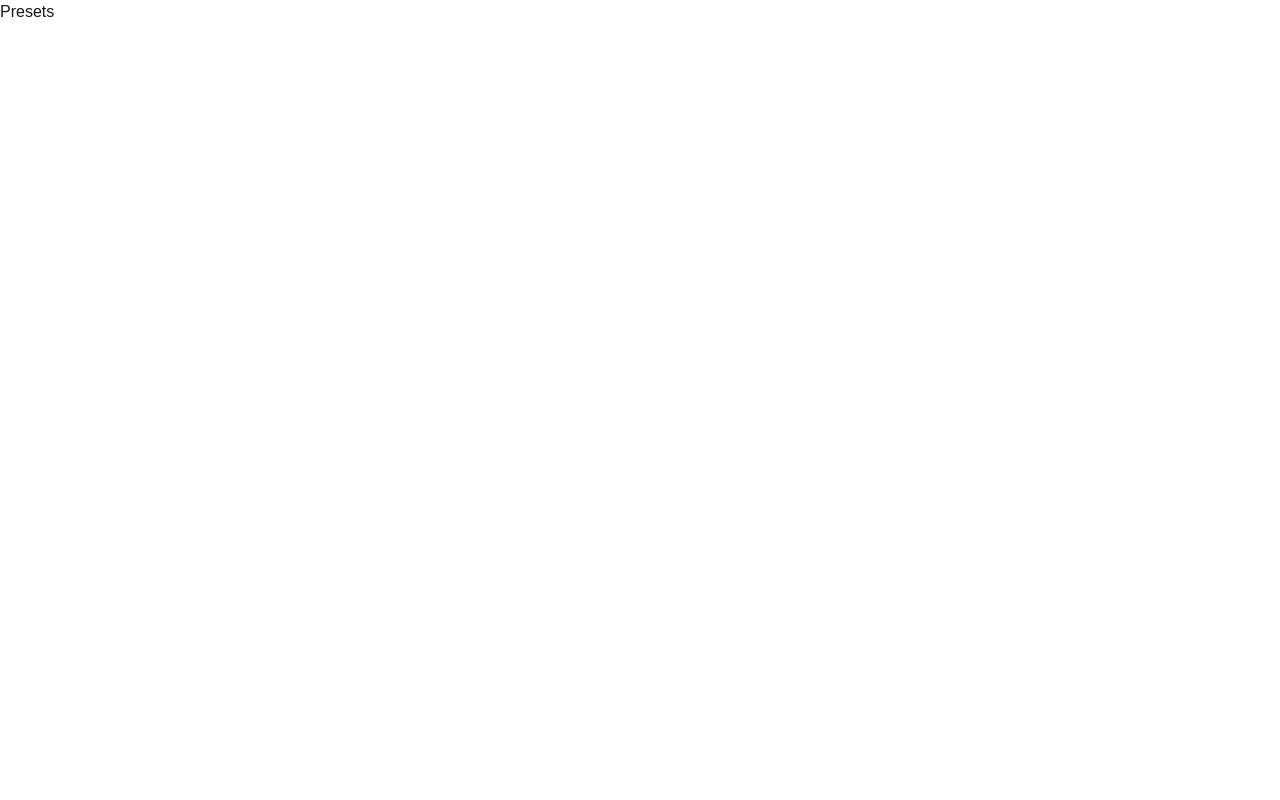
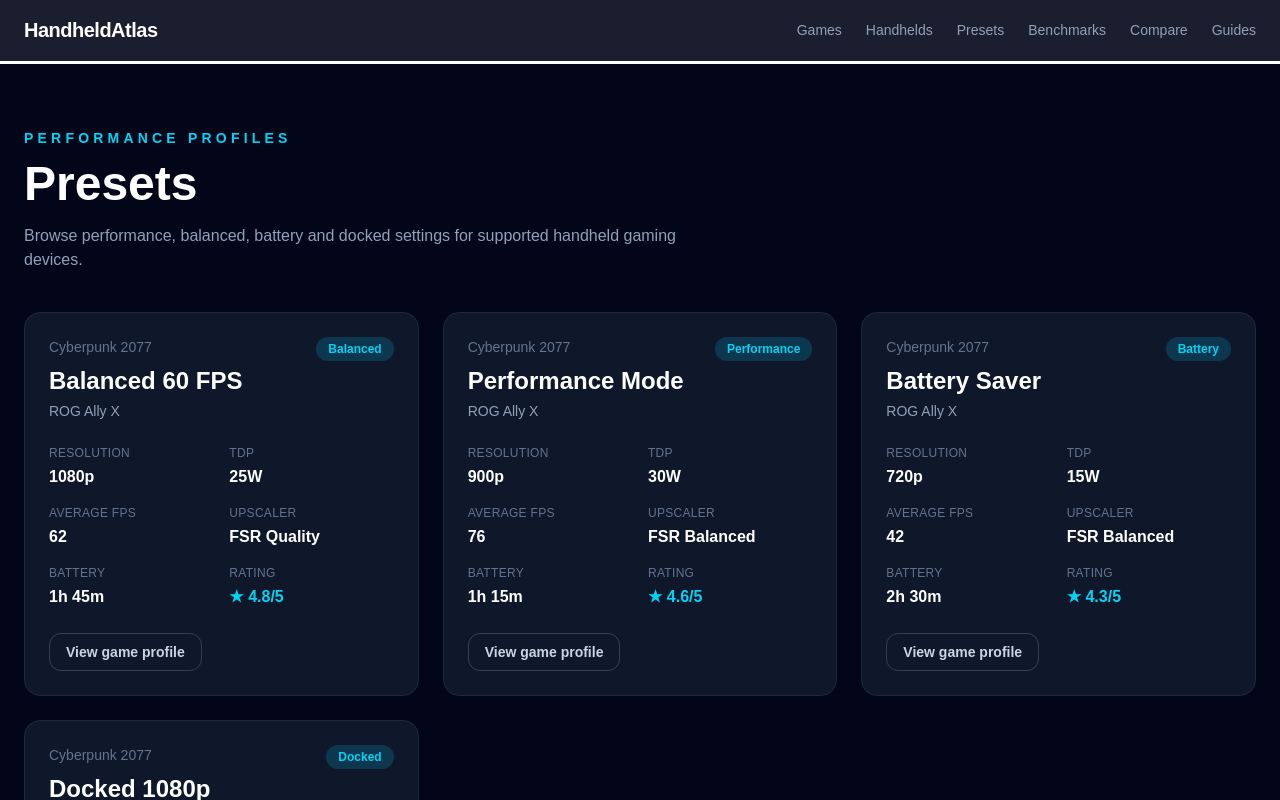
Before and after one commit to nat0r9/handheld-atlas, a Next.js app: page /presets in a window 1280 px wide. Shown: the top 800 px of the page. Built offline with nearby package versions, Linux system fonts and the light colour scheme.

Commit message:
Add global navigation and presets page

```diff
--- a/app/layout.tsx
+++ b/app/layout.tsx
@@ -1,20 +1,14 @@
 import type { Metadata } from "next";
-import { Geist, Geist_Mono } from "next/font/google";
+import Header from "../components/Header";
 import "./globals.css";
 
-const geistSans = Geist({
-  variable: "--font-geist-sans",
-  subsets: ["latin"],
-});
-
-const geistMono = Geist_Mono({
-  variable: "--font-geist-mono",
-  subsets: ["latin"],
-});
-
 export const metadata: Metadata = {
-  title: "Create Next App",
-  description: "Generated by create next app",
+  title: {
+    default: "HandheldAtlas",
+    template: "%s | HandheldAtlas",
+  },
+  description:
+    "Find the best settings, benchmarks, TDP profiles and battery presets for handheld gaming devices.",
 };
 
 export default function RootLayout({
@@ -23,11 +17,12 @@
   children: React.ReactNode;
 }>) {
   return (
-    <html
-      lang="en"
-      className={`${geistSans.variable} ${geistMono.variable} h-full antialiased`}
-    >
-      <body className="min-h-full flex flex-col">{children}</body>
+    <html lang="en">
+      <body className="bg-slate-950 text-white antialiased">
+        <Header />
+
+        <div className="pt-16">{children}</div>
+      </body>
     </html>
   );
 }
--- a/app/page.tsx
+++ b/app/page.tsx
@@ -1,11 +1,7 @@
-import Header from "../components/Header";
-
 export default function Home() {
   return (
-    <main className="min-h-screen bg-slate-950 text-white">
-      <Header />
-
-      <section className="mx-auto flex min-h-screen max-w-7xl flex-col justify-center px-6 pt-24">
+    <main className="min-h-[calc(100vh-4rem)] bg-slate-950 text-white">
+      <section className="mx-auto flex min-h-[calc(100vh-4rem)] max-w-7xl flex-col justify-center px-6 py-20">
         <p className="mb-4 text-sm font-semibold uppercase tracking-[0.35em] text-cyan-400">
           Handheld Gaming Database
         </p>
@@ -21,7 +17,9 @@
 
         <div className="max-w-2xl rounded-2xl border border-slate-800 bg-slate-900/80 p-3 shadow-2xl">
           <input
-            className="w-full rounded-xl bg-slate-950 px-5 py-4 text-white outline-none placeholder:text-slate-500"
+            type="search"
+            aria-label="Search HandheldAtlas"
+            className="w-full rounded-xl bg-slate-950 px-5 py-4 text-white outline-none placeholder:text-slate-500 focus:ring-2 focus:ring-cyan-500"
             placeholder="Search Cyberpunk 2077, ROG Ally X, Steam Deck..."
           />
         </div>
--- a/app/presets/page.tsx
+++ b/app/presets/page.tsx
@@ -1,7 +1,123 @@
+import Link from "next/link";
+import { games } from "../../data/games";
+import { handhelds } from "../../data/handhelds";
+import { presets } from "../../data/presets";
+
 export default function PresetsPage() {
   return (
-    <main>
-      <h1>Presets</h1>
+    <main className="min-h-screen bg-slate-950 text-white">
+      <div className="mx-auto max-w-7xl px-6 py-16">
+        <p className="text-sm font-semibold uppercase tracking-[0.3em] text-cyan-400">
+          Performance Profiles
+        </p>
+
+        <h1 className="mt-3 text-5xl font-black">Presets</h1>
+
+        <p className="mt-4 max-w-2xl text-slate-400">
+          Browse performance, balanced, battery and docked settings for
+          supported handheld gaming devices.
+        </p>
+
+        <div className="mt-10 grid gap-6 md:grid-cols-2 xl:grid-cols-3">
+          {presets.map((preset) => {
+            const game = games.find(
+              (item) => item.slug === preset.gameSlug,
+            );
+
+            const handheld = handhelds.find(
+              (item) => item.slug === preset.handheldSlug,
+            );
+
+            return (
+              <article
+                key={preset.id}
+                className="rounded-2xl border border-slate-800 bg-slate-900 p-6 transition hover:border-cyan-500"
+              >
+                <div className="flex items-start justify-between gap-4">
+                  <div>
+                    <p className="text-sm text-slate-500">
+                      {game?.name ?? preset.gameSlug}
+                    </p>
+
+                    <h2 className="mt-2 text-2xl font-bold">
+                      {preset.name}
+                    </h2>
+
+                    <p className="mt-1 text-sm text-slate-400">
+                      {handheld?.name ?? preset.handheldSlug}
+                    </p>
+                  </div>
+
+                  <span className="rounded-full bg-cyan-500/20 px-3 py-1 text-xs font-bold text-cyan-400">
+                    {preset.type}
+                  </span>
+                </div>
+
+                <div className="mt-6 grid grid-cols-2 gap-4">
+                  <div>
+                    <p className="text-xs uppercase tracking-wide text-slate-500">
+                      Resolution
+                    </p>
+                    <p className="mt-1 font-semibold">
+                      {preset.resolution}
+                    </p>
+                  </div>
+
+                  <div>
+                    <p className="text-xs uppercase tracking-wide text-slate-500">
+                      TDP
+                    </p>
+                    <p className="mt-1 font-semibold">{preset.tdp}</p>
+                  </div>
+
+                  <div>
+                    <p className="text-xs uppercase tracking-wide text-slate-500">
+                      Average FPS
+                    </p>
+                    <p className="mt-1 font-semibold">
+                      {preset.fpsAverage}
+                    </p>
+                  </div>
+
+                  <div>
+                    <p className="text-xs uppercase tracking-wide text-slate-500">
+                      Upscaler
+                    </p>
+                    <p className="mt-1 font-semibold">
+                      {preset.upscaler}
+                    </p>
+                  </div>
+
+                  <div>
+                    <p className="text-xs uppercase tracking-wide text-slate-500">
+                      Battery
+                    </p>
+                    <p className="mt-1 font-semibold">
+                      {preset.batteryLife}
+                    </p>
+                  </div>
+
+                  <div>
+                    <p className="text-xs uppercase tracking-wide text-slate-500">
+                      Rating
+                    </p>
+                    <p className="mt-1 font-semibold text-cyan-400">
+                      ★ {preset.communityRating}/5
+                    </p>
+                  </div>
+                </div>
+
+                <Link
+                  href={`/games/${preset.gameSlug}`}
+                  className="mt-6 inline-flex rounded-xl border border-slate-700 px-4 py-2 text-sm font-semibold text-slate-300 transition hover:border-cyan-500 hover:text-white"
+                >
+                  View game profile
+                </Link>
+              </article>
+            );
+          })}
+        </div>
+      </div>
     </main>
   );
 }
--- a/components/Header.tsx
+++ b/components/Header.tsx
@@ -1,18 +1,34 @@
-const navItems = ["Games", "Handhelds", "Presets", "Benchmarks", "Compare", "Guides"];
+import Link from "next/link";
+
+const navItems = [
+  { label: "Games", href: "/games" },
+  { label: "Handhelds", href: "/handhelds" },
+  { label: "Presets", href: "/presets" },
+  { label: "Benchmarks", href: "/benchmarks" },
+  { label: "Compare", href: "/compare" },
+  { label: "Guides", href: "/guides" },
+];
 
 export default function Header() {
   return (
-    <header className="fixed left-0 right-0 top-0 z-50 border-b border-slate-800 bg-slate-950/80 backdrop-blur">
+    <header className="fixed left-0 right-0 top-0 z-50 border-b border-slate-800 bg-slate-950/90 backdrop-blur">
       <nav className="mx-auto flex max-w-7xl items-center justify-between px-6 py-4">
-        <div className="text-xl font-black tracking-tight text-white">
+        <Link
+          href="/"
+          className="text-xl font-black tracking-tight text-white transition hover:text-cyan-400"
+        >
           HandheldAtlas
-        </div>
+        </Link>
 
-        <div className="hidden gap-6 text-sm text-slate-400 md:flex">
+        <div className="hidden items-center gap-6 md:flex">
           {navItems.map((item) => (
-            <a key={item} href="#" className="hover:text-white">
-              {item}
-            </a>
+            <Link
+              key={item.href}
+              href={item.href}
+              className="text-sm text-slate-400 transition hover:text-white"
+            >
+              {item.label}
+            </Link>
           ))}
         </div>
       </nav>
```
